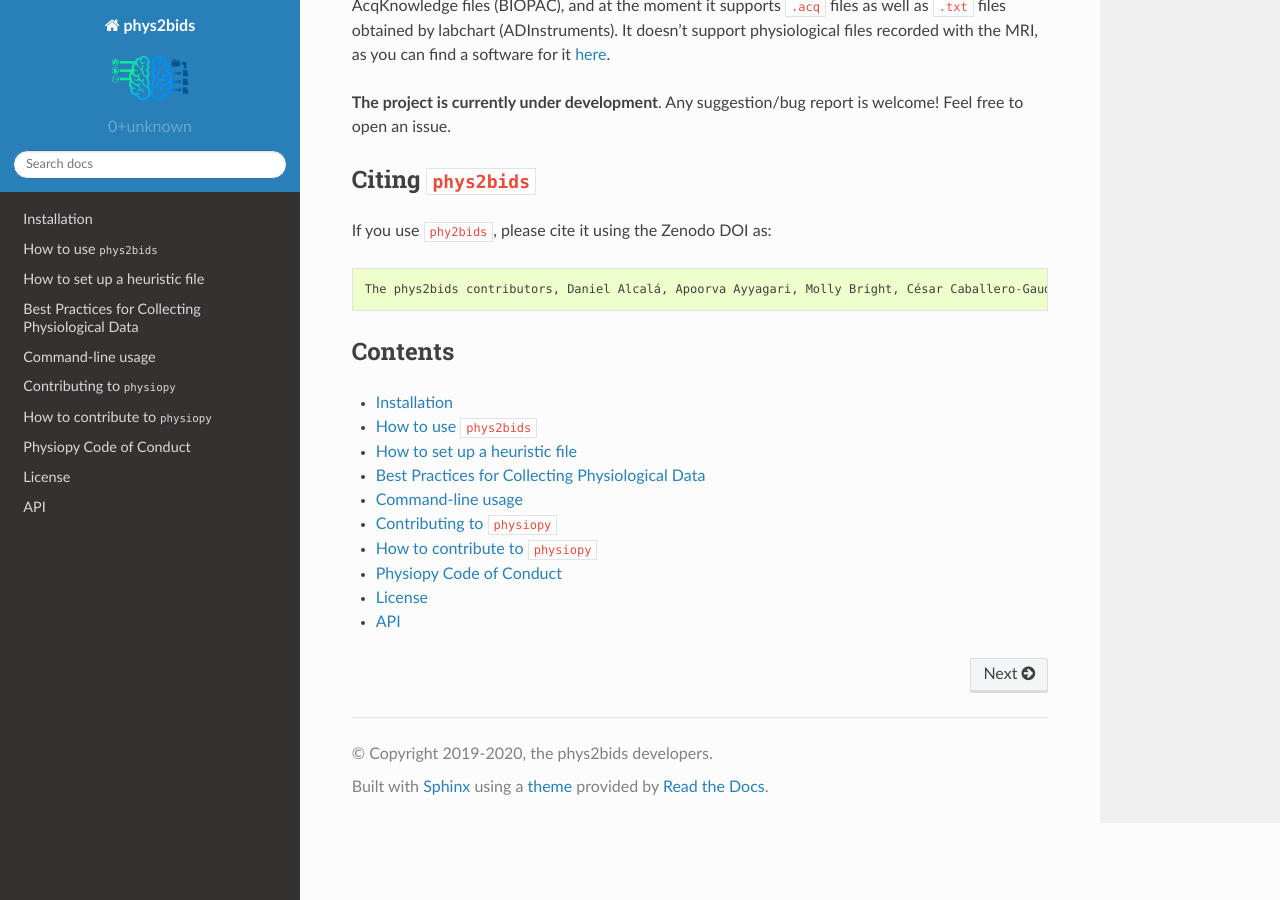
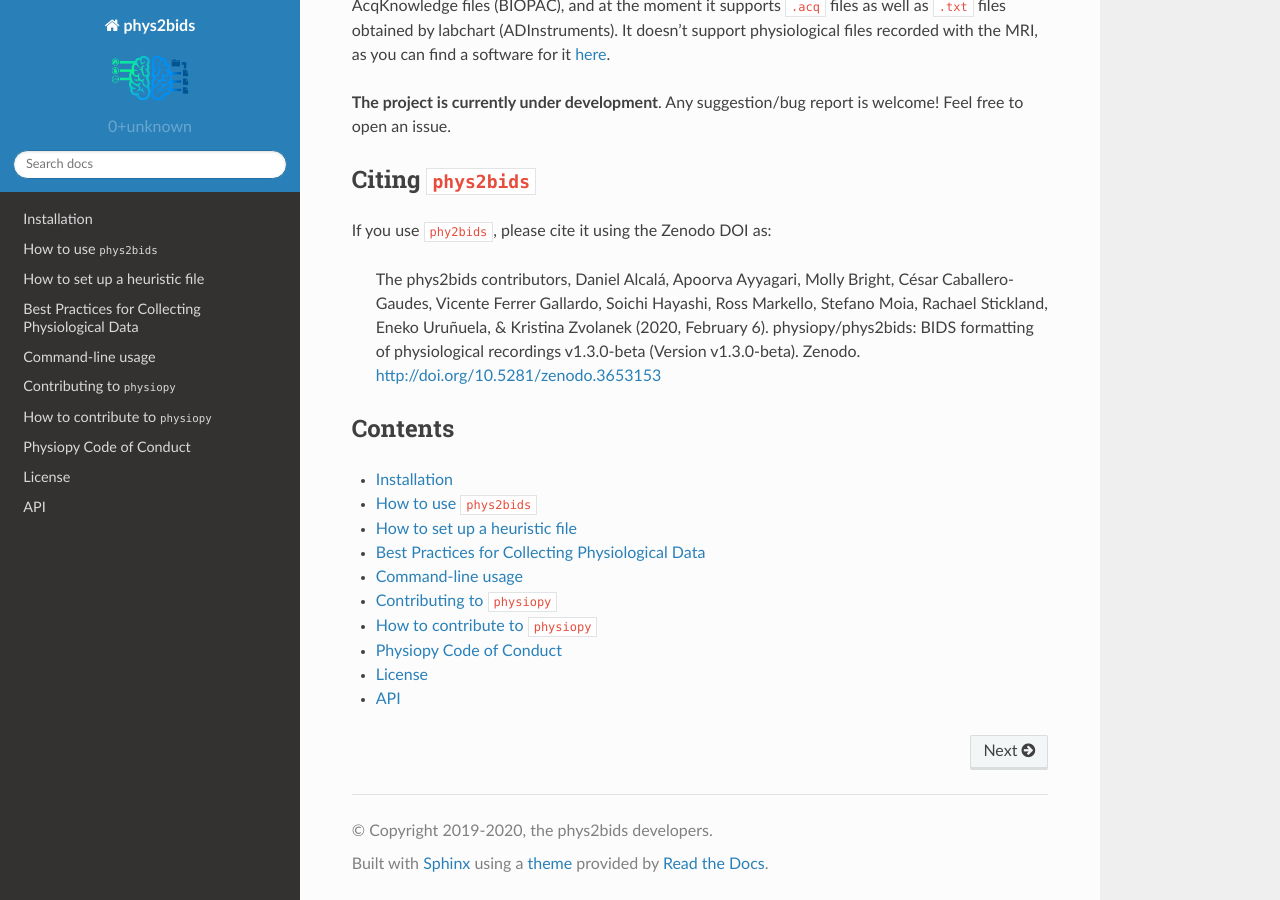
Before and after one commit to physiopy/phys2bids, a Sphinx documentation site: the page built from docs/index.rst, in a window 1280 px wide and 900 px high, scrolled down 583 px. Built offline with Sphinx 7.4.7 and the Read the Docs theme 2.0.0, drawn with Linux system fonts in a browser that asks for light colours.

Commit message:
Update index.rst

```diff
--- a/docs/index.rst
+++ b/docs/index.rst
@@ -39,7 +39,7 @@ Any suggestion/bug report is welcome! Feel free to open an issue.
 Citing ``phys2bids``
 --------------------
 
-If you use ``phy2bids``, please cite it using the Zenodo DOI as::
+If you use ``phy2bids``, please cite it using the Zenodo DOI as:
 
     The phys2bids contributors, Daniel Alcalá, Apoorva Ayyagari, Molly Bright, César Caballero-Gaudes, Vicente Ferrer Gallardo, Soichi Hayashi, Ross Markello, Stefano Moia, Rachael Stickland, Eneko Uruñuela, & Kristina Zvolanek (2020, February 6). physiopy/phys2bids: BIDS formatting of physiological recordings v1.3.0-beta (Version v1.3.0-beta). Zenodo. http://doi.org/10.5281/zenodo.3653153
 
```
